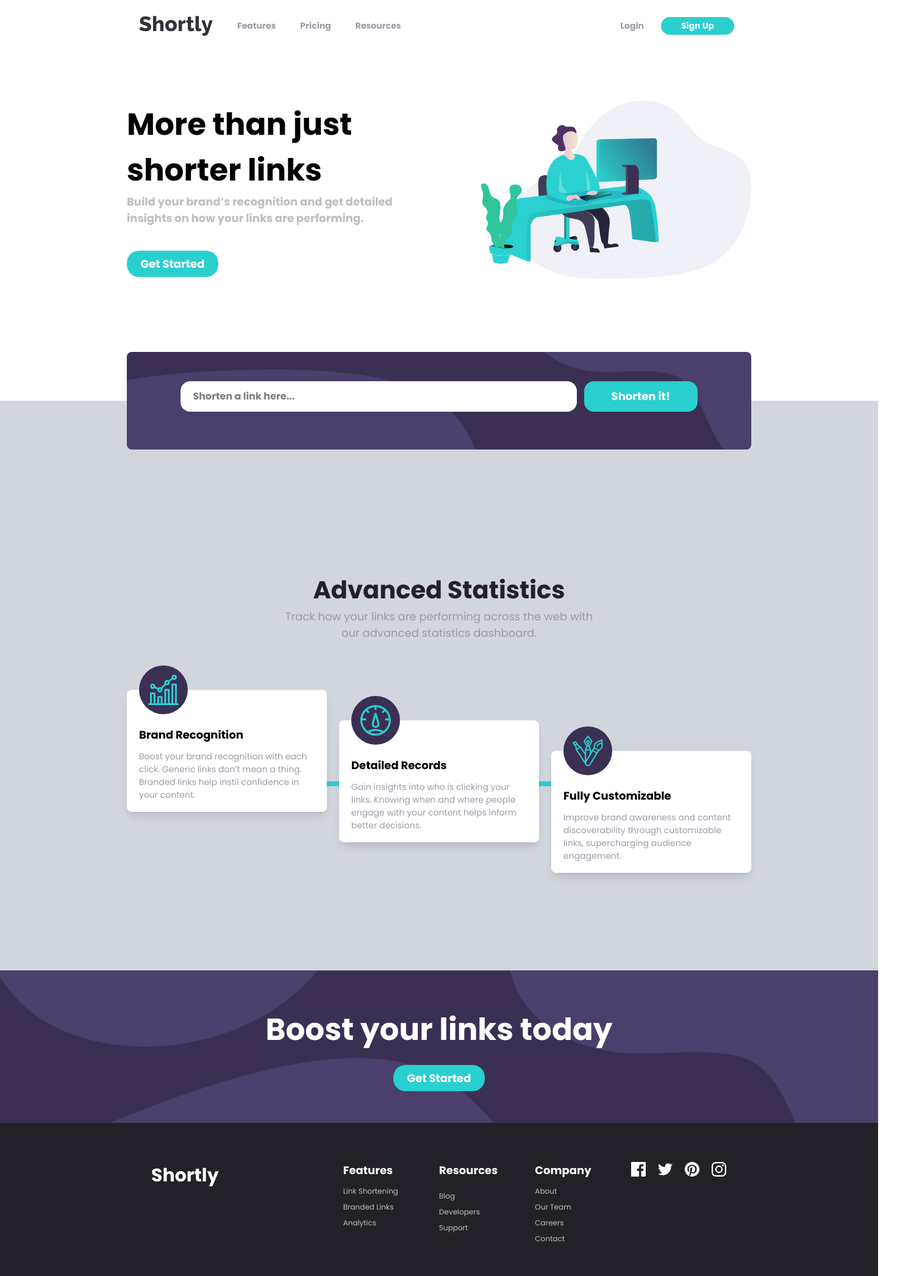
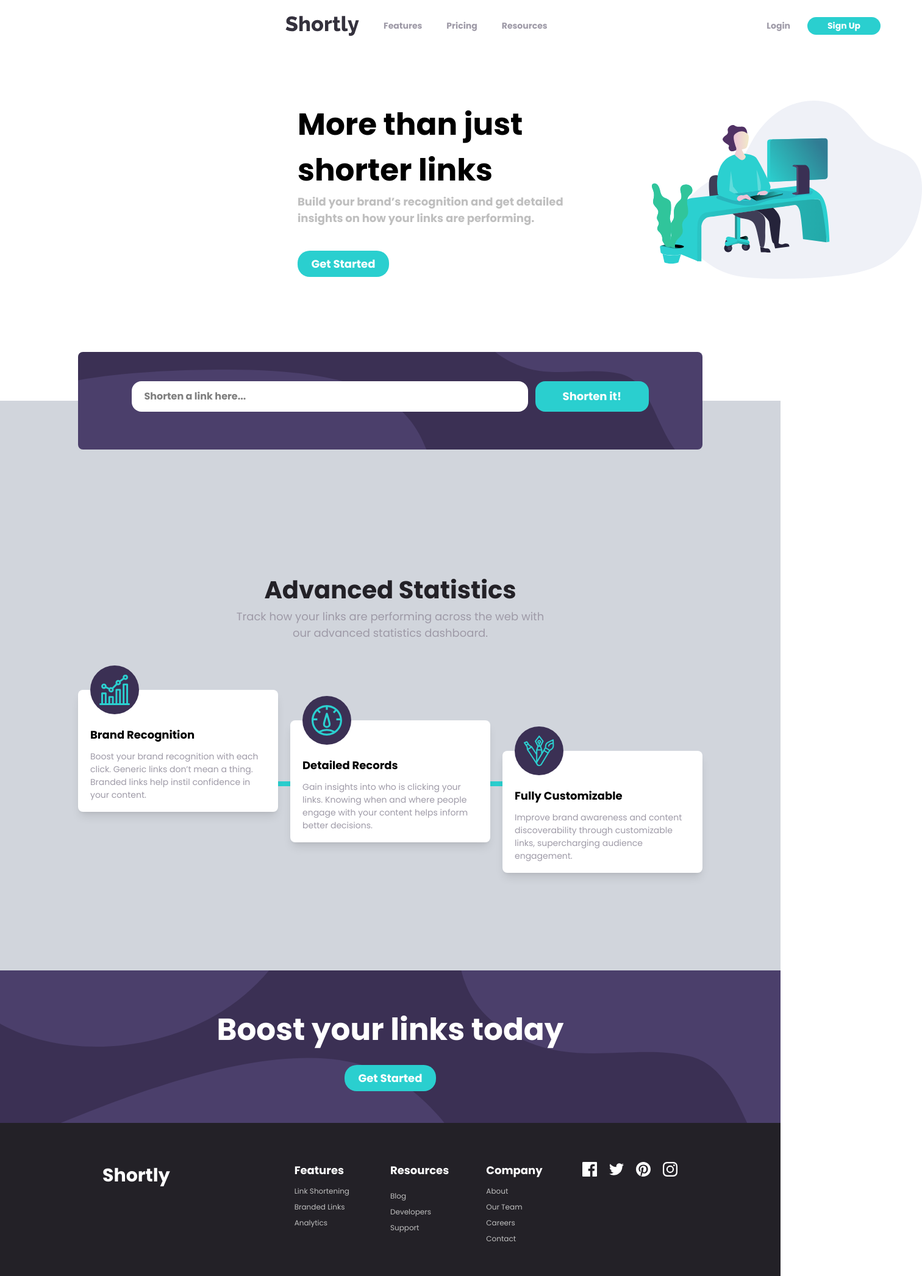
Before and after one commit to YounQsheyex/shortly, a React (Vite) app: page / in a window 1280 px wide. Shown: the whole page at 61% size, 1512 px wide, since content can reach past the window. Built offline with nearby package versions, Linux system fonts and the light colour scheme.

Commit message:
feat:updated overflow in width

```diff
--- a/src/components/Footer.jsx
+++ b/src/components/Footer.jsx
@@ -6,7 +6,7 @@ import instagram from "../assets/icon-instagram.svg";
 
 const Footer = () => {
   return (
-    <div className="w-full lg:w-[1440px] mx-auto bg-[hsl(260,8%,14%)]">
+    <div className="w-full lg:max-w-[1440px] mx-auto bg-[hsl(260,8%,14%)]">
       <div className="w-full lg:w-[1024px] mx-auto p-10">
         <div
           onClick={(e) => e.preventDefault()}
--- a/src/components/GetStared.jsx
+++ b/src/components/GetStared.jsx
@@ -2,7 +2,7 @@ import React from "react";
 
 const GetStared = () => {
   return (
-    <div className="getstarted w-full lg:w-[1440px]  bg-[hsl(257,27%,26%)] mx-auto h-[250px]">
+    <div className="getstarted w-full lg:max-w-[1440px]  bg-[hsl(257,27%,26%)] mx-auto h-[250px]">
       <div className="w-full lg:w-[1024px] mx-auto p-15 text-center flex flex-col items-center">
         <h1 className="text-white text-[23px] lg:text-[50px] font-[700]">
           Boost your links today
--- a/src/components/HeroDown.jsx
+++ b/src/components/HeroDown.jsx
@@ -85,8 +85,8 @@ const HeroDown = () => {
   };
 
   return (
-    <div className="w-full lg:w-[1440px] mx-auto p-10 mt-40 bg-gray-300 ">
-      <div className="w-full lg:max-w-[1024px] mx-auto">
+    <div className="w-full lg:max-w-[1440px] mx-auto p-10 mt-40 bg-gray-300 ">
+      <div className="w-full lg:w-[1024px] mx-auto">
         <div className="w-full mx-auto lg:mx-0 lg:w-[1024px] h-[160px] p-5 lg:p-10 bgshort rounded-lg -mt-30">
           <form
             onSubmit={handleSubmit(onSubmit)}
@@ -155,7 +155,7 @@ const HeroDown = () => {
                         copy === index
                           ? "bg-[hsl(257,27%,26%)]"
                           : " bg-[hsl(180,66%,49%)]"
-                      } text-white text-[18px] font-[700] w-[200px] mt-1.5 lg:mt-0 lg:w-[100px] h-[50px] rounded-lg  lg:px-2 focus: cursor-pointer`}
+                      } text-white text-[18px] font-[700] w-[200px] mt-1.5 lg:mt-0 lg:w-[100px] h-[50px] rounded-lg  lg:px-2 focus: cursor-pointer `}
                     >
                       {copy === index ? "Copied !" : "Copy !"}
                     </button>
--- a/src/components/HeroTop.jsx
+++ b/src/components/HeroTop.jsx
@@ -3,7 +3,7 @@ import illustration from "../assets/illustration-working.svg";
 
 const HeroTop = () => {
   return (
-    <div className="w-sm lg:w-[1440px] mx-auto mt-10 p-10">
+    <div className="w-sm lg:max-w-[1440px] mx-auto mt-10 p-10">
       <div className="w-full lg:w-[1024px] mx-auto flex flex-col-reverse  lg:flex lg:flex-row items-center gap-20 justify-between">
         <div>
           <h1 className="text-[40px] text-center lg:text-start lg:text-[50px] font-[700]">
--- a/src/components/Navbar.jsx
+++ b/src/components/Navbar.jsx
@@ -6,7 +6,7 @@ const Navbar = () => {
   return (
     <div
       onClick={(e) => e.preventDefault()}
-      className="w-sm lg:w-[1440px] mx-auto"
+      className="w-sm lg:max-w-[1440px] mx-auto"
     >
       <nav>
         <div className="w-full lg:w-[1024px] lg:mx-auto p-5 flex items-center justify-between">
```
